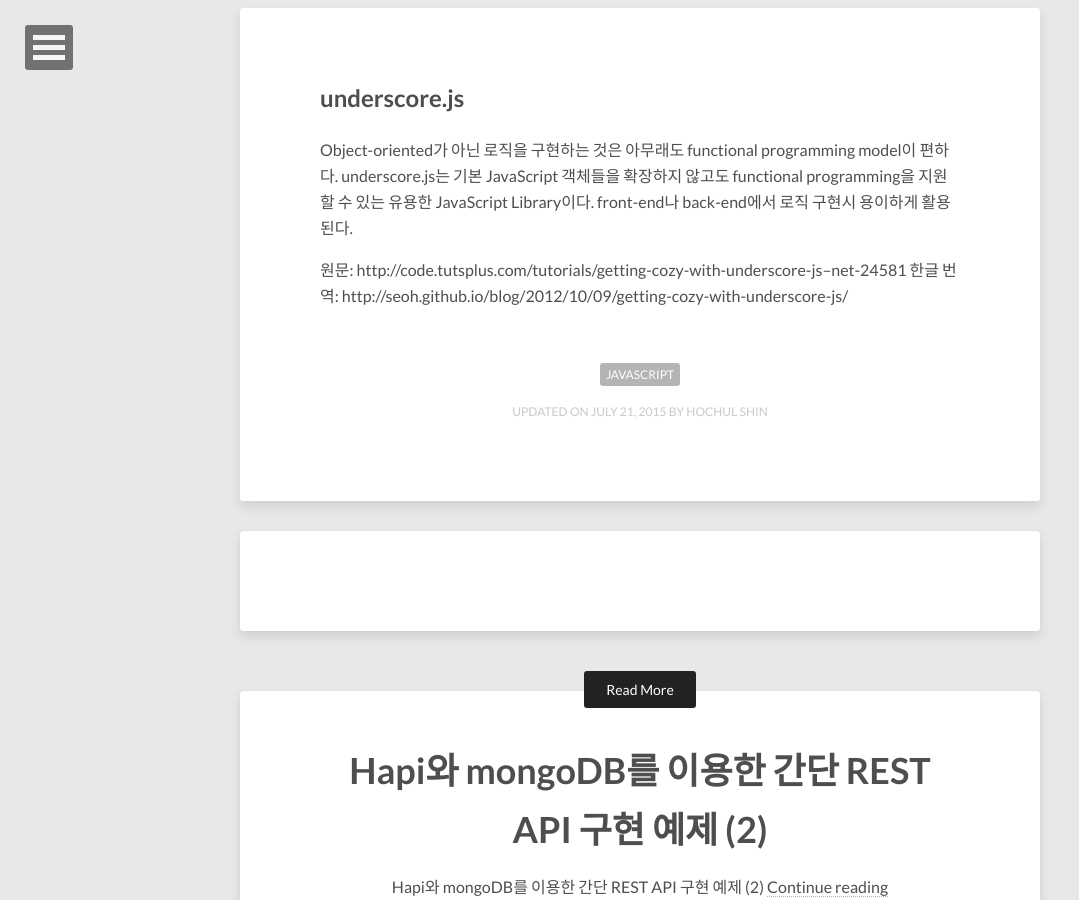
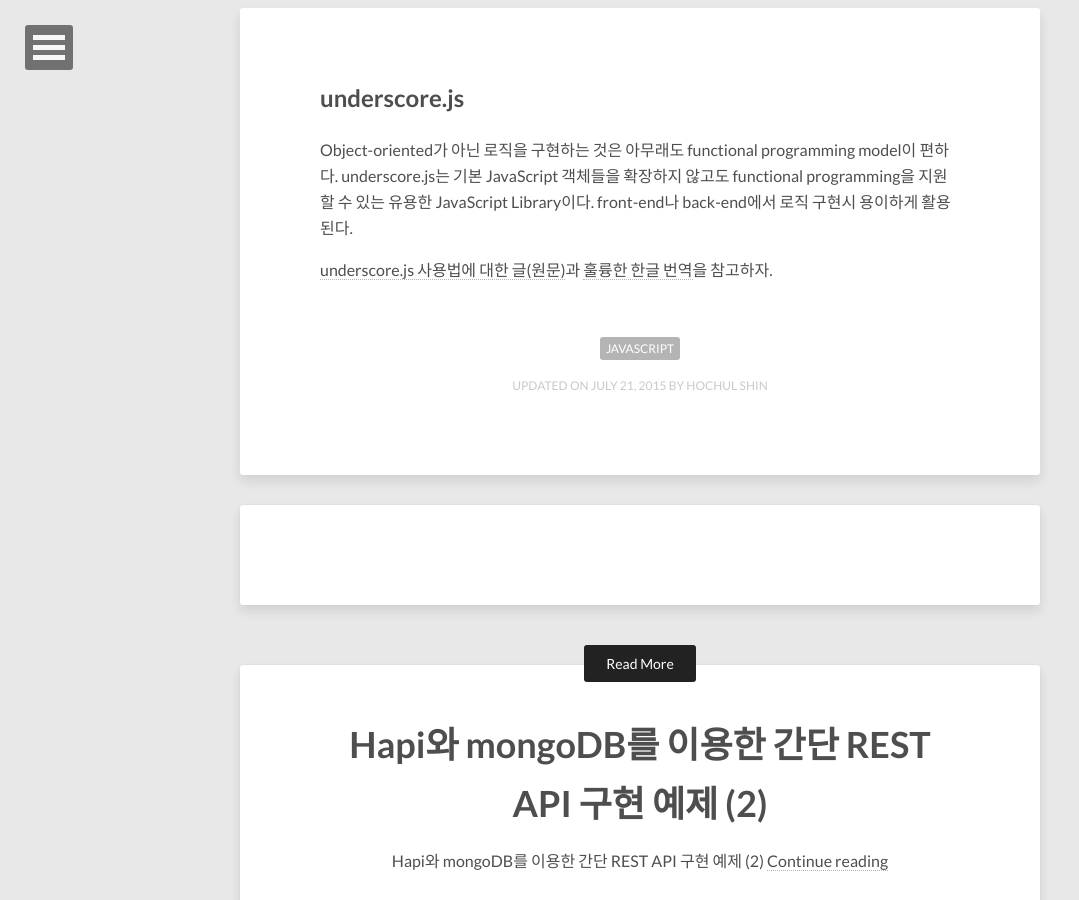
Before and after one commit to dakoo/dakoo.github.io, a Jekyll site: the page built from _posts/2015-07-21-underscorejs.md, in a window 1280 px wide and 900 px high, scrolled down 442 px. Shown: the whole window, without its empty margins (0-1079 px from the left). Built offline with Jekyll 4.4.1, drawn with Linux system fonts in a browser that asks for light colours; nearby versions of some CDN libraries; comment, search, counter and statistics services are not loaded.

Commit message:
Update 2015-07-21-underscorejs.md

```diff
--- a/_posts/2015-07-21-underscorejs.md
+++ b/_posts/2015-07-21-underscorejs.md
@@ -13,5 +13,4 @@
 Object-oriented가 아닌 로직을 구현하는 것은 아무래도 functional programming model이 편하다. underscore.js는 기본 JavaScript 객체들을 확장하지 않고도 functional programming을 지원할 수 있는 유용한 JavaScript Library이다.
 front-end나 back-end에서 로직 구현시 용이하게 활용된다.
 
-원문: http://code.tutsplus.com/tutorials/getting-cozy-with-underscore-js--net-24581
-한글 번역: http://seoh.github.io/blog/2012/10/09/getting-cozy-with-underscore-js/
+[underscore.js 사용법에 대한 글(원문)](http://code.tutsplus.com/tutorials/getting-cozy-with-underscore-js--net-24581)과 [훌륭한 한글 번역](http://seoh.github.io/blog/2012/10/09/getting-cozy-with-underscore-js/)을 참고하자.
```
